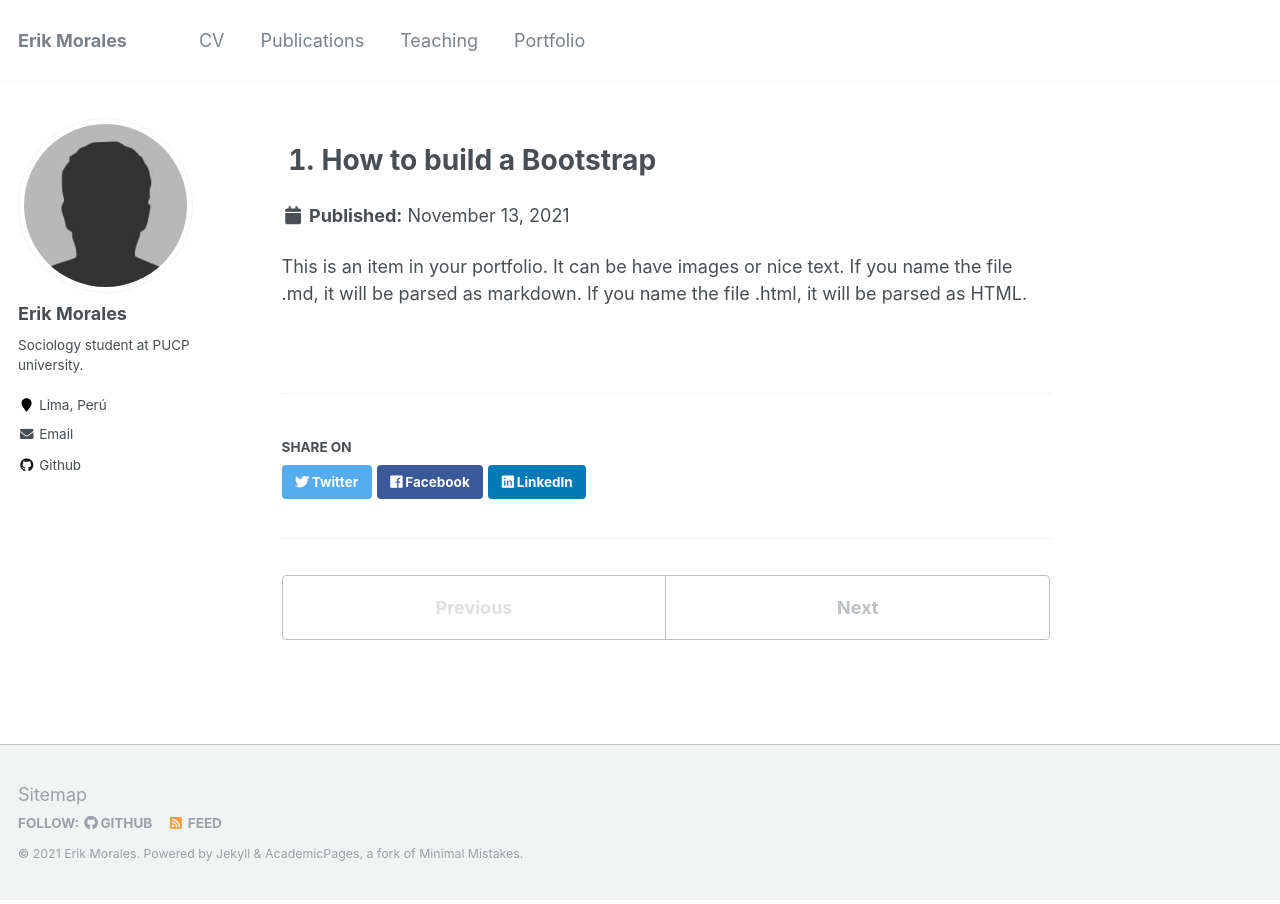
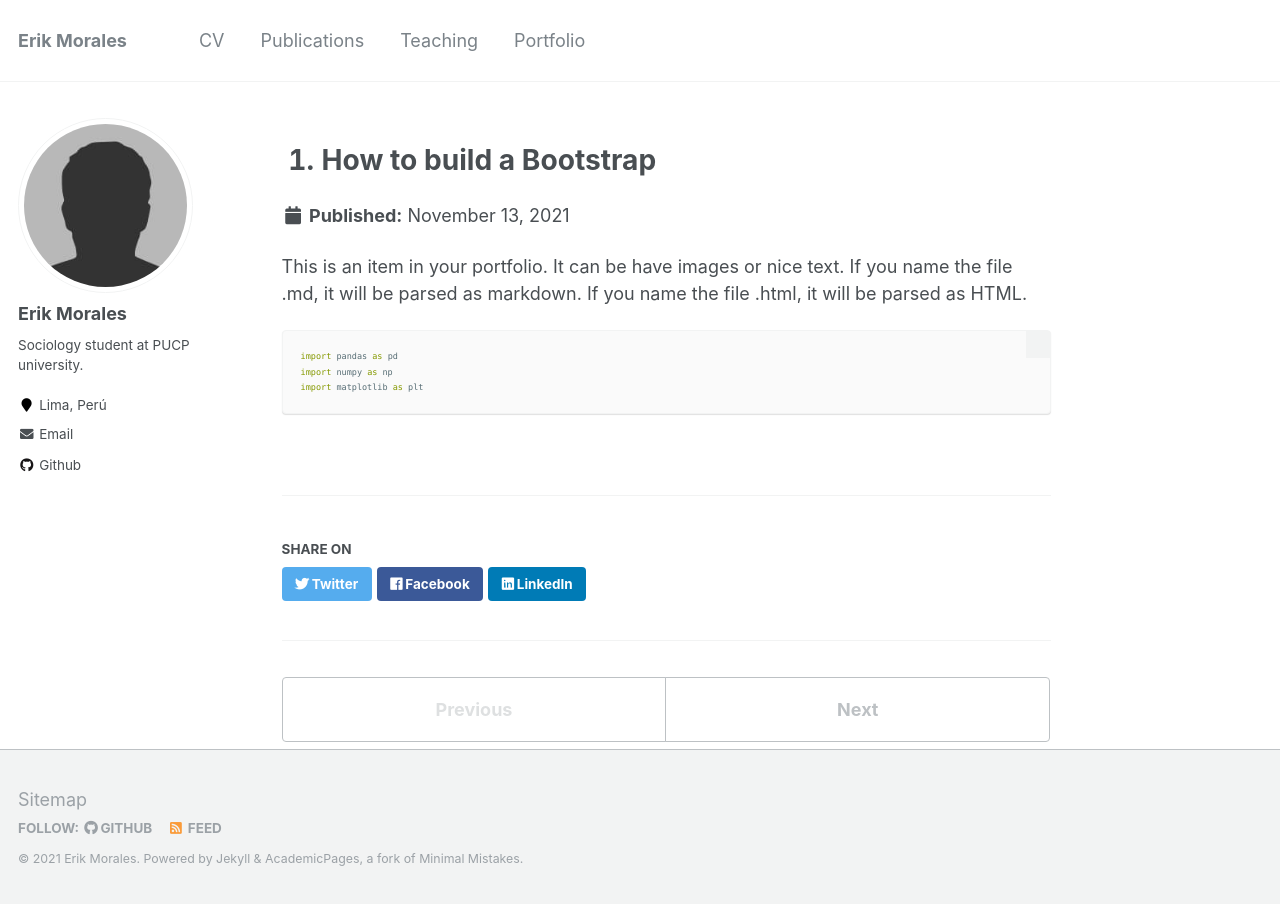
Before and after one commit to HaloReach2552/Brando.fold.github.io, a Jekyll site: the page built from _portfolio/portfolio-1.md, in a window 1280 px wide. Built offline with Jekyll 4.4.1, drawn with Linux system fonts in a browser that asks for light colours.

Commit message:
Update portfolio-1.md

````diff
--- a/_portfolio/portfolio-1.md
+++ b/_portfolio/portfolio-1.md
@@ -5,3 +5,9 @@ collection: portfolio
 ---
 
 This is an item in your portfolio. It can be have images or nice text. If you name the file .md, it will be parsed as markdown. If you name the file .html, it will be parsed as HTML.
+
+```python
+import pandas as pd
+import numpy as np
+import matplotlib as plt
+```
````
